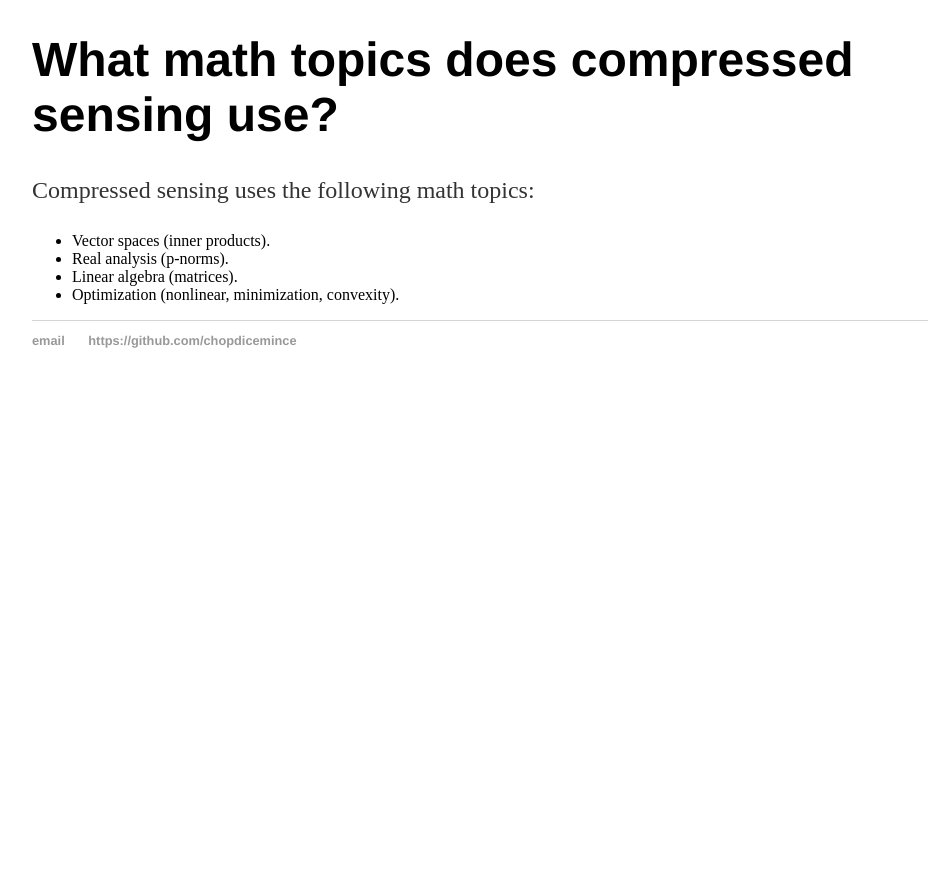
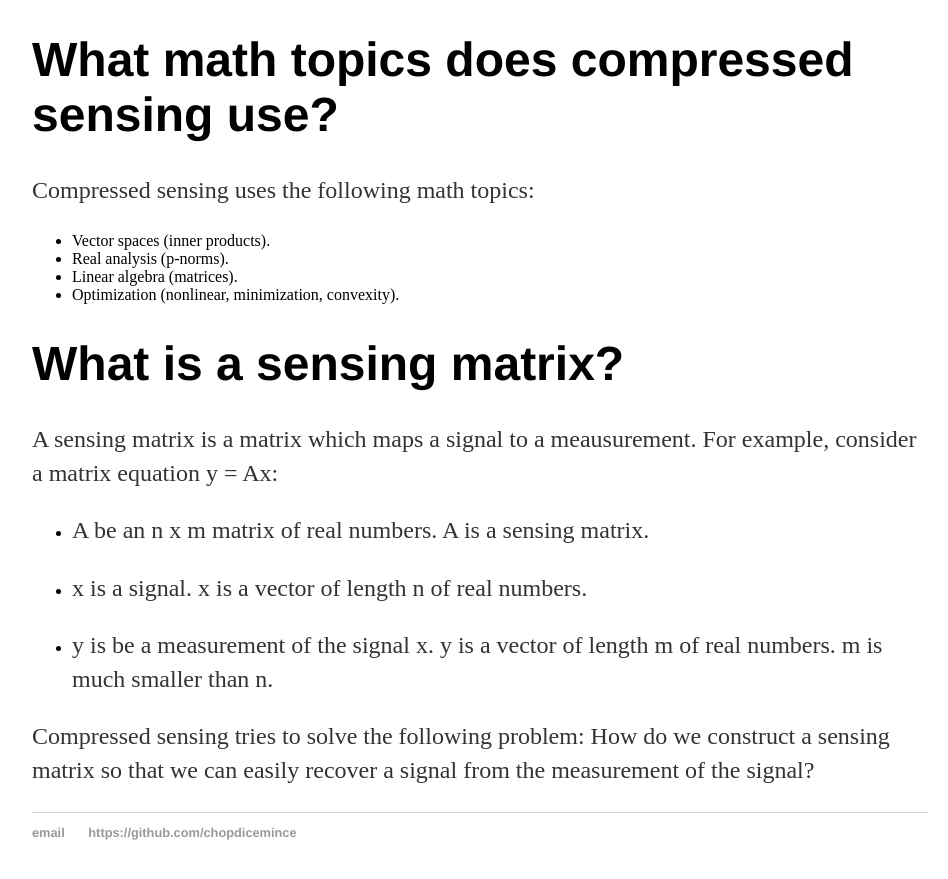
Before and after one commit to chopdicemince/chopdicemince.github.io, a Jekyll site: the page built from _posts/2018-09-02-compressed-sensing.md, in a window 1280 px wide and 900 px high, scrolled down 2080 px. Shown: the top 879 px of the window, without its empty margins (160-1108 px from the left). Built offline with Jekyll 4.4.1, drawn with Linux system fonts in a browser that asks for light colours; before the commit the page ends 2488 px from its top, so only the background shows below that.

Commit message:
Add question about sensing matrix

```diff
--- a/_posts/2018-09-02-compressed-sensing.md
+++ b/_posts/2018-09-02-compressed-sensing.md
@@ -46,3 +46,15 @@ Compressed sensing uses the following math topics:
 * Real analysis (p-norms).
 * Linear algebra (matrices).
 * Optimization (nonlinear, minimization, convexity).
+
+# What is a sensing matrix?
+
+A sensing matrix is a matrix which maps a signal to a meausurement. For example, consider a matrix equation y = Ax:
+
+* A be an n x m matrix of real numbers. A is a sensing matrix.
+
+* x is a signal. x is a vector of length n of real numbers.
+
+* y is be a measurement of the signal x. y is a vector of length m of real numbers. m is much smaller than n.
+
+Compressed sensing tries to solve the following problem: How do we construct a sensing matrix so that we can easily recover a signal from the measurement of the signal?
```
